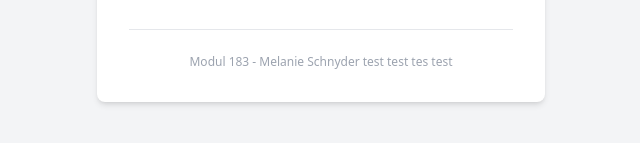
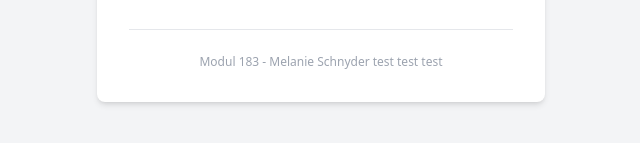
Before and after one commit to melschnyder/M324_Melanie_Schnyder, a plain HTML site: page index.html in a window 1280 px wide. Shown: the part 447-590 px from the top of the page, 319-959 px from the left. Drawn offline with nearby package versions, Linux system fonts and the light colour scheme.

Commit message:
change content again

```diff
--- a/index.html
+++ b/index.html
@@ -20,7 +20,7 @@
         </a>
 
         <div class="mt-8 pt-6 border-t border-gray-200 text-xs text-gray-400">
-            Modul 183 - Melanie Schnyder test test tes test
+            Modul 183 - Melanie Schnyder test test test
         </div>
     </div>
 
```
